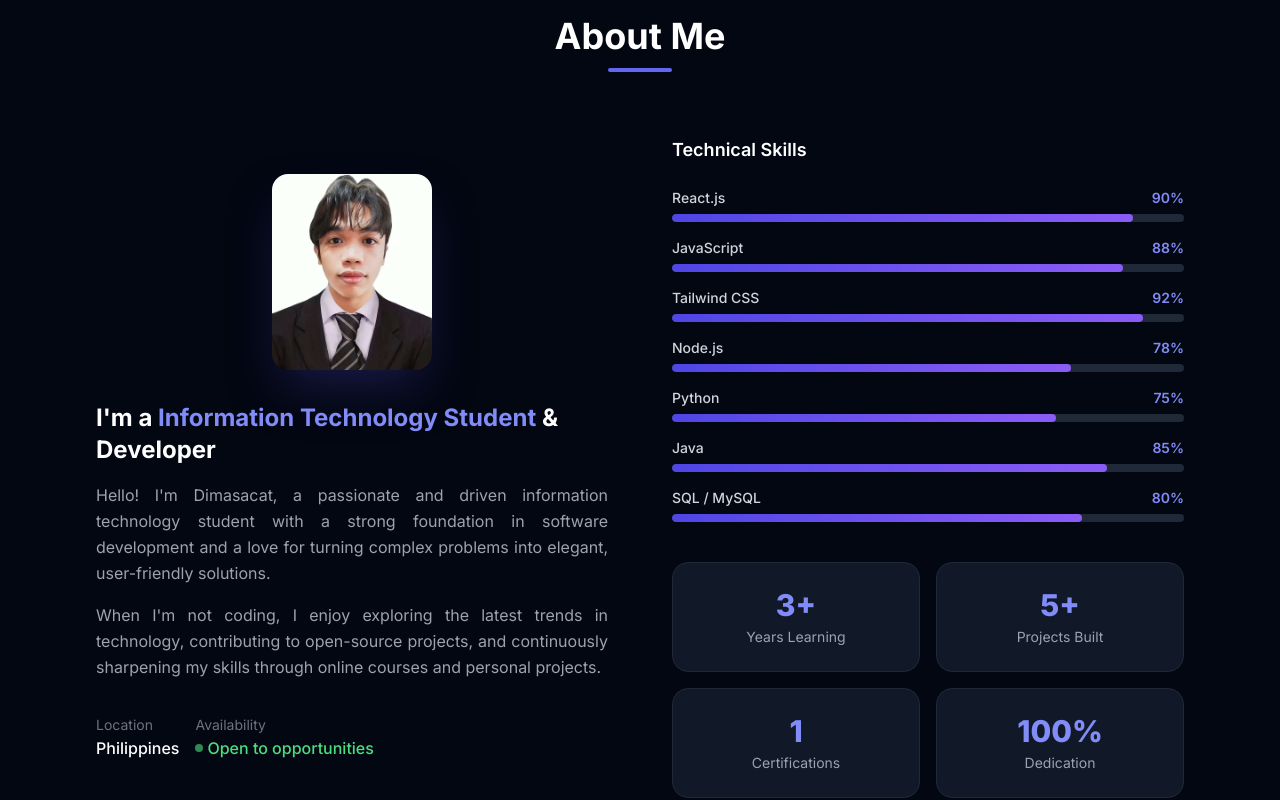
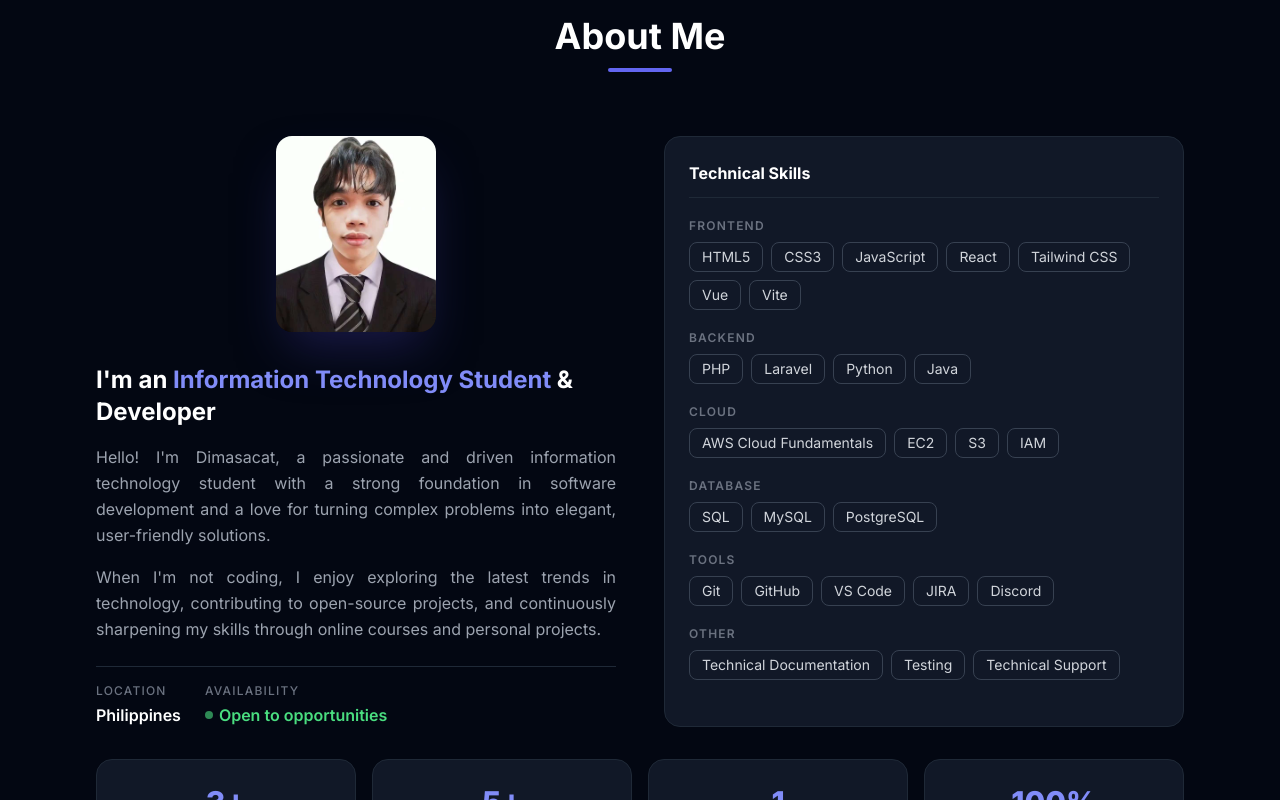
Before and after one commit to kayden-ctr/Dimasacat-Portfolio, a React (Vite) app: page / in a window 1280 px wide. Shown: the part 900-1700 px from the top of the page. Built offline with nearby package versions, Linux system fonts and the light colour scheme.

Commit message:
I updated the layout of the about section.

```diff
--- a/src/components/About.jsx
+++ b/src/components/About.jsx
@@ -1,20 +1,19 @@
 import React from 'react'
 import { useScrollReveal } from '../hooks/useScrollReveal'
 
-const skills = [
-  { name: 'React.js',      level: 90 },
-  { name: 'JavaScript',    level: 88 },
-  { name: 'Tailwind CSS',  level: 92 },
-  { name: 'Node.js',       level: 78 },
-  { name: 'Python',        level: 75 },
-  { name: 'Java',       level: 85 },
-  { name: 'SQL / MySQL',   level: 80 },
+const skillGroups = [
+  { category: 'Frontend', skills: ['HTML5', 'CSS3', 'JavaScript', 'React', 'Tailwind CSS', 'Vue', 'Vite'] },
+  { category: 'Backend',  skills: ['PHP', 'Laravel', 'Python', 'Java'] },
+  { category: 'Cloud',    skills: ['AWS Cloud Fundamentals', 'EC2', 'S3', 'IAM'] },
+  { category: 'Database', skills: ['SQL', 'MySQL', 'PostgreSQL'] },
+  { category: 'Tools',    skills: ['Git', 'GitHub', 'VS Code', 'JIRA', 'Discord'] },
+  { category: 'Other',    skills: ['Technical Documentation', 'Testing', 'Technical Support'] },
 ]
 
 const stats = [
-  { value: '3+', label: 'Years Learning' },
-  { value: '5+', label: 'Projects Built' },
-  { value: '1', label: 'Certifications' },
+  { value: '3+',   label: 'Years Learning' },
+  { value: '5+',   label: 'Projects Built' },
+  { value: '1',    label: 'Certifications' },
   { value: '100%', label: 'Dedication' },
 ]
 
@@ -24,45 +23,49 @@ export default function About() {
   return (
     <section id="about" className="section-padding bg-gray-950">
       <div ref={ref} className="max-w-7xl mx-auto opacity-0 translate-y-8 transition-all duration-700">
+
+        {/* Section header */}
         <div className="text-center mb-16">
           <p className="section-subtitle">Get to know me</p>
           <h2 className="section-title">About Me</h2>
           <div className="w-16 h-1 bg-primary-500 mx-auto rounded-full" />
         </div>
 
-        <div className="grid lg:grid-cols-2 gap-16 items-center">
-          {/* Left – Bio */}
+        {/* Top: two-column layout */}
+        <div className="grid lg:grid-cols-2 gap-12 items-start mb-8">
+
+          {/* ── Left: photo + bio ── */}
           <div>
-            {/* Avatar placeholder */}
             <img
               src="/Dimasacat_ID.jpg"
               alt="Dimasacat"
-            className="w-40 h-50 rounded-2xl object-cover mx-auto mb-8 shadow-2xl shadow-primary-900/50"
-
+              className="w-40 h-45 rounded-2xl object-cover mx-auto mb-8 shadow-2xl shadow-primary-900/50"
             />
 
             <h3 className="text-2xl font-bold text-white mb-4">
-              I'm a <span className="text-primary-400 text-justify">Information Technology Student</span> & Developer
+              I'm an{' '}
+              <span className="text-primary-400">Information Technology Student</span>
+              {' '}&amp; Developer
             </h3>
             <p className="text-gray-400 leading-relaxed mb-4 text-justify">
               Hello! I'm Dimasacat, a passionate and driven information technology student with a strong
               foundation in software development and a love for turning complex problems into
               elegant, user-friendly solutions.
             </p>
-            <p className="text-gray-400 leading-relaxed mb-8 text-justify">
+            <p className="text-gray-400 leading-relaxed mb-6 text-justify">
               When I'm not coding, I enjoy exploring the latest trends in technology, contributing
               to open-source projects, and continuously sharpening my skills through online courses
               and personal projects.
             </p>
 
-            <div className="flex flex-wrap gap-4">
+            <div className="flex flex-wrap gap-6 pt-4 border-t border-gray-800">
               <div>
-                <span className="text-gray-500 text-sm">Location</span>
-                <p className="text-white font-medium">Philippines</p>
+                <p className="text-gray-500 text-xs font-medium uppercase tracking-widest mb-1">Location</p>
+                <p className="text-white font-semibold">Philippines</p>
               </div>
               <div>
-                <span className="text-gray-500 text-sm">Availability</span>
-                <p className="text-green-400 font-medium flex items-center gap-1">
+                <p className="text-gray-500 text-xs font-medium uppercase tracking-widest mb-1">Availability</p>
+                <p className="text-green-400 font-semibold flex items-center gap-1.5">
                   <span className="w-2 h-2 rounded-full bg-green-400 inline-block animate-pulse" />
                   Open to opportunities
                 </p>
@@ -70,37 +73,41 @@ export default function About() {
             </div>
           </div>
 
-          {/* Right – Skills & Stats */}
-          <div>
-            <h4 className="text-lg font-semibold text-white mb-6">Technical Skills</h4>
-            <div className="space-y-4 mb-10">
-              {skills.map(({ name, level }) => (
-                <div key={name}>
-                  <div className="flex justify-between text-sm mb-1.5">
-                    <span className="text-gray-300 font-medium">{name}</span>
-                    <span className="text-primary-400 font-semibold">{level}%</span>
-                  </div>
-                  <div className="h-2 bg-gray-800 rounded-full overflow-hidden">
-                    <div
-                      className="h-full bg-gradient-to-r from-primary-600 to-violet-500 rounded-full"
-                      style={{ width: `${level}%` }}
-                    />
+          {/* ── Right: skills ── */}
+          <div className="card h-full space-y-5">
+            <h4 className="text-base font-bold text-white pb-3 border-b border-gray-800">
+              Technical Skills
+            </h4>
+            {skillGroups.map(({ category, skills }) => (
+              <div key={category}>
+                <p className="text-xs font-semibold uppercase tracking-widest text-gray-500 mb-2">
+                  {category}
+                </p>
+                <div className="flex flex-wrap gap-2">
+                  {skills.map(skill => (
+                    <span
+                      key={skill}
+                      className="text-sm text-gray-300 border border-gray-700 rounded-lg px-3 py-1 hover:border-primary-500 hover:text-primary-300 transition-colors duration-200 cursor-default"
+                    >
+                      {skill}
+                    </span>
+                  ))}
                 </div>
               </div>
             ))}
           </div>
+        </div>
 
-            {/* Stats */}
-            <div className="grid grid-cols-2 gap-4">
+        {/* Bottom: stats spanning full width */}
+        <div className="grid grid-cols-2 sm:grid-cols-4 gap-4">
           {stats.map(({ value, label }) => (
-                <div key={label} className="card text-center">
+            <div key={label} className="card text-center py-5">
               <p className="text-3xl font-extrabold text-primary-400 mb-1">{value}</p>
               <p className="text-gray-400 text-sm">{label}</p>
             </div>
           ))}
         </div>
-          </div>
-        </div>
+
       </div>
     </section>
   )
--- a/src/components/Hero.jsx
+++ b/src/components/Hero.jsx
@@ -29,7 +29,7 @@ export default function Hero() {
       />
 
       <div className="text-center px-6 max-w-4xl mx-auto animate-fade-in">
-        <p className="section-subtitle mb-10">Welcome to my portfolio</p>
+        <p className="section-subtitle mb-5">Welcome to my portfolio</p>
 
         <h1 className="text-4xl md:text-6xl font-extrabold text-white mb-6 leading-tight mt-8">
           Hi, I'm{' '}
```
Lines whose indentation alone changed are shown as unchanged.
